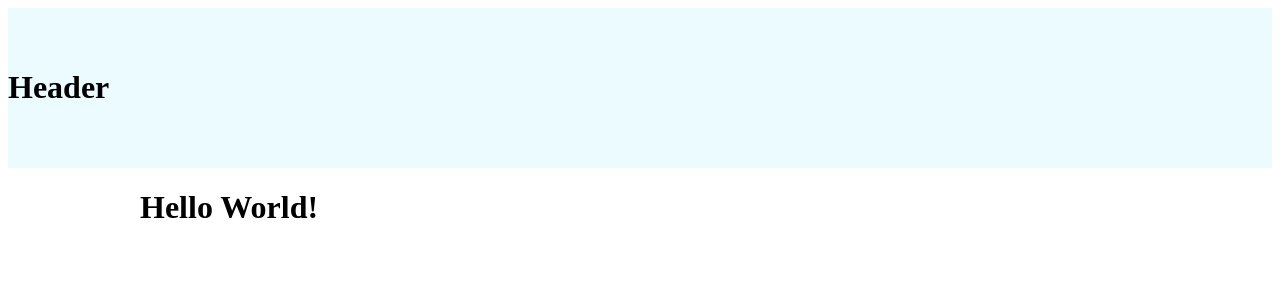
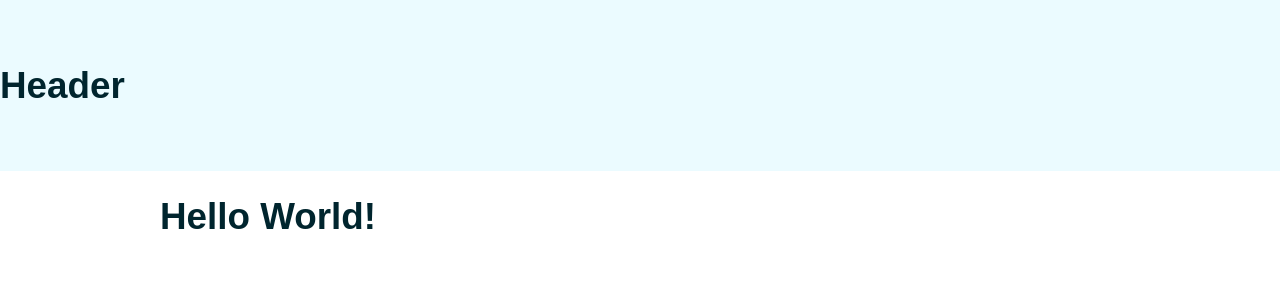
Before and after one commit to Gapotchenko-Yakov/styled-components-crash-course, a React (Create React App) app: page / in a window 1280 px wide. Shown: the top 300 px of the page. Built offline with nearby package versions, Linux system fonts and the light colour scheme.

Commit message:
Global styles.

```diff
--- a/src/App.js
+++ b/src/App.js
@@ -1,6 +1,7 @@
 import Header from "./components/Header";
 import { Container } from "./components/styles/Container.styled";
 import { ThemeProvider } from "styled-components";
+import GlobalStyles from "./components/styles/Global";
 
 const theme = {
   colors: {
@@ -14,6 +15,7 @@ function App() {
   return (
     <ThemeProvider theme={theme}>
       <>
+        <GlobalStyles />
         <Header />
         <Container>
           <h1>Hello World!</h1>
--- /dev/null
+++ b/src/components/styles/Global.js
@@ -0,0 +1,27 @@
+import { createGlobalStyle } from "styled-components";
+
+const GlobalStyles = createGlobalStyle`
+ @import url('https://fonts.googleapis.com/css2?family=Poppins:wght@300;400;600;700&display=swap');
+
+  * {
+    box-sizing: border-box;
+  }
+
+  body {
+    background: ${({ theme }) => theme.colors.body};
+    color: hsl(192, 100%, 9%);
+    font-family: 'Poppins', sans-serif;
+    font-size: 1.15em;
+    margin: 0;
+  }
+
+  p {
+    opacity: 0.6;
+    line-height: 1.5;
+  }
+
+  img {
+    max-width: 100%;
+`;
+
+export default GlobalStyles;
```
